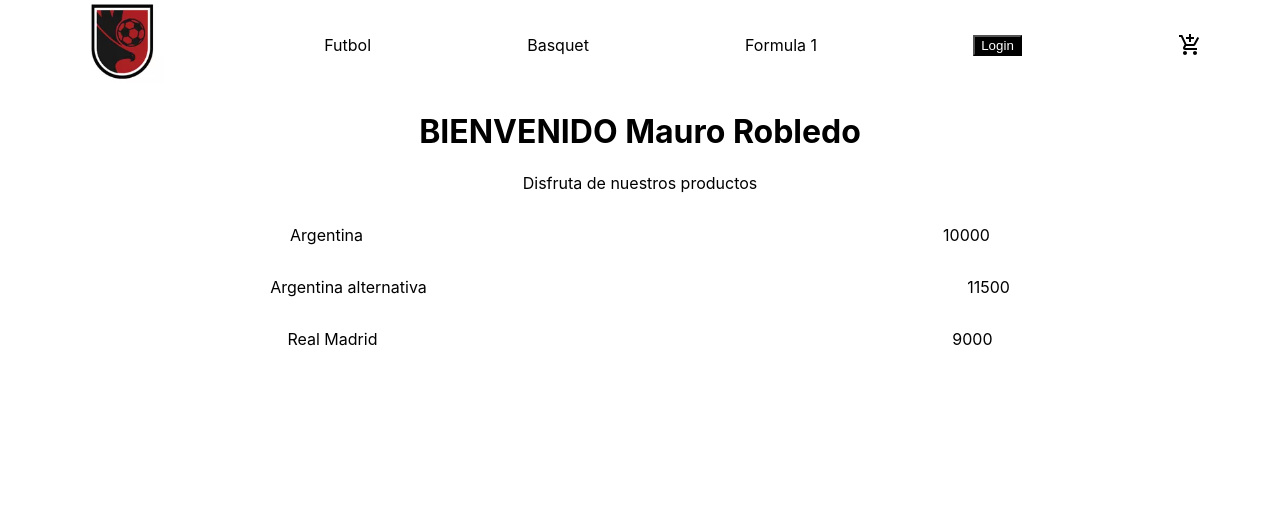
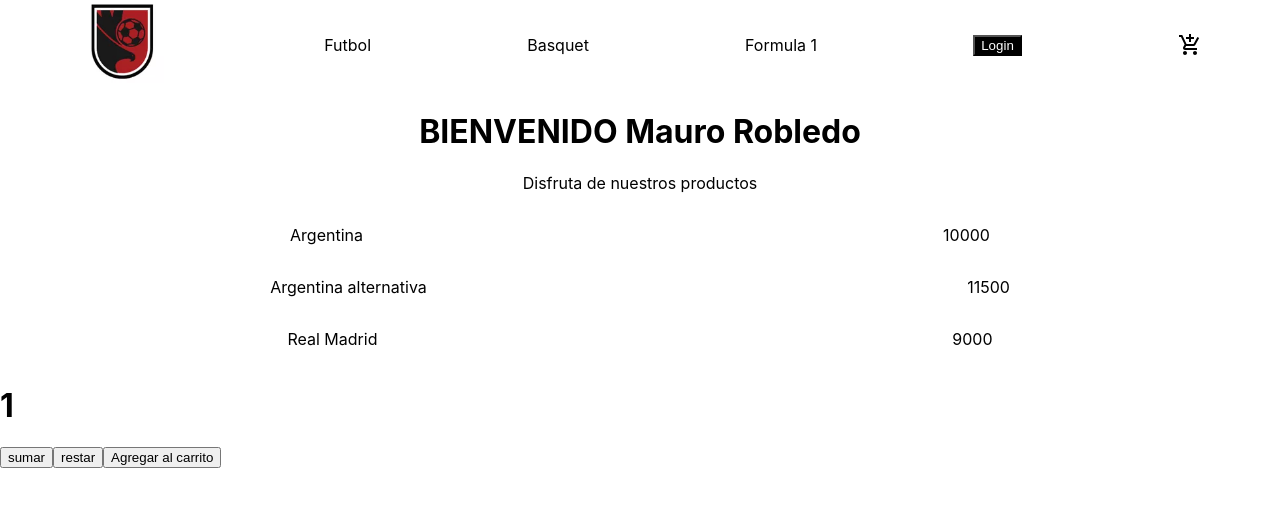
Before and after one commit to maurorobledo87/reactjs, a React (Create React App) app: page / in a window 1280 px wide. Shown: the top 506 px of the page. Built offline with nearby package versions, Linux system fonts and the light colour scheme.

Commit message:
boton con contador

```diff
--- a/src/App.js
+++ b/src/App.js
@@ -1,8 +1,8 @@
 
 import React from 'react';
 import NavBar from './componentes/NavBar';
-import {CartWidget} from './componentes/CartWidget'
-import {ItemListContainer} from './componentes/ItemListContainer'
+import {CartWidget} from './componentes/CartWidget';
+import {ItemListContainer} from './componentes/ItemListContainer';
 
 const App = () => {
   const name = 'Mauro';
@@ -15,6 +15,7 @@ const App = () => {
         <CartWidget/>
       </NavBar>
       <ItemListContainer nombre={name} apellido={lastname} productos={objetosArray}></ItemListContainer>
+
     </>
   );
   }
--- /dev/null
+++ b/src/componentes/ItemCount.js
@@ -0,0 +1,31 @@
+import React, {useState} from 'react';
+
+
+export const ItemCount = ({stock, initial, funcion }) => {
+    const [contador, setContador] = useState (1);
+    const sumar = () => {
+        if (contador < stock) {
+            setContador (contador + 1);
+            } else {
+                console.log('no hay mas stock')
+            }
+
+    }
+    const restar = () => {
+        if (contador > initial) {
+        setContador (contador - 1)
+        }
+    }
+    const agregarAlCarrito = () => {
+        funcion(contador);
+    }
+    return (
+        <>
+        <h1>{contador}</h1>
+        <button onClick={sumar}>sumar</button>
+        <button onClick={restar}>restar</button>
+        <button onClick={agregarAlCarrito} >Agregar al carrito </button>
+
+        </>
+    )
+}
--- a/src/componentes/ItemListContainer.js
+++ b/src/componentes/ItemListContainer.js
@@ -1,22 +1,28 @@
 import React from 'react';
 import './ItemListContainer.css';
+import { ItemCount } from './ItemCount';
 
 export const ItemListContainer = ({nombre, apellido, productos}) => {
+    const onAdd = (cont) => {
+        console.log('agregaste ' + cont + ' productos')
+    }
     return (
         <>
             <h1 className='saludo'>BIENVENIDO {nombre} {apellido}</h1>
             <p className='saludo'>Disfruta de nuestros productos</p>
             <div className='grillaProductos'>
                 {productos.map((elemento,index)=>{
-               return <>
+                    return(
+                        <div key={index}>
                             <div className='cajaProducto'>
                                 <p>{elemento.nombre}</p>
                                 <p>{elemento.precio}</p>
                             </div>
-            </>
-            }
+                        </div>
+                        )}
                 )}
             </div>
+            <ItemCount stock={10} initial={0} funcion={onAdd}></ItemCount>
         </>
     )
 }
--- a/src/componentes/NavBar.js
+++ b/src/componentes/NavBar.js
@@ -8,7 +8,7 @@ const NavBar = ({children, listaLinks}) => {
             <a href='./app.js'><img className='logo' alt='logo' src={Logo} /></a>
 
             {listaLinks.map((elemento,index)=>{
-                return <a key={index} className='list'>{elemento}</a>
+                return <a key={index} className='list' href='#'>{elemento}</a>
             })}
             <button className='login'>Login</button>
             {children}
```
Lines whose indentation alone changed are shown as unchanged.
